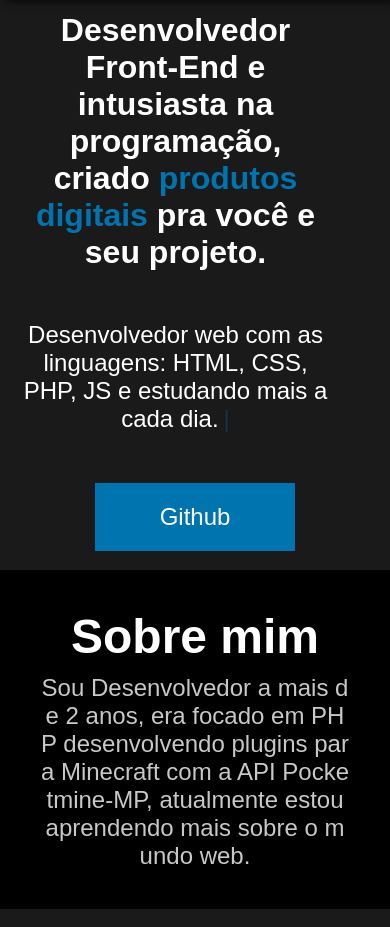
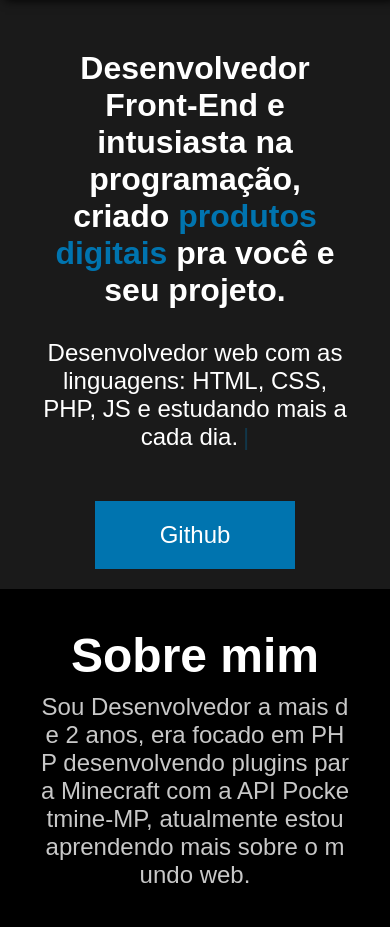
Before and after one commit to oKauaDev/kauadev.xyz, a PHP site: page / in a window 390 px wide. Shown: the part 70-997 px from the top of the page. Run offline with PHP 8.4, Linux system fonts and the light colour scheme.

Commit message:
Fix error 1

```diff
--- a/css/index.css
+++ b/css/index.css
@@ -171,6 +171,7 @@ body {
 }
 
 @media (max-width: 800px) {
+
     #container #quemsou {
         text-align: center;
     }
@@ -249,10 +250,14 @@ body {
 
     #container #top #top-title {
         width: 80%;
+        margin: 0 auto;
+        margin-top: 50px;
     }
 
     #container #top #subtitle-top {
         width: 80%;
+        margin: 0 auto;
+        margin-top: 30px;
     }
 
     #container #top #github-top-button {
--- a/js/navbar.js
+++ b/js/navbar.js
@@ -1,4 +1,4 @@
-if (window.innerHeight < 600) {
+
 const navbar = document.querySelector("label#menu-mobile");
 const menu = document.querySelector("ul#navbar");
 const header = document.querySelector("header");
@@ -14,11 +14,9 @@ if (window.innerHeight < 600) {
         header.classList.remove("activet");
     }
 });
-
 /**
  * Fechar menu quando clicar fora dele
  */
-
 window.addEventListener('click', event => {
     if (event.target == menu) {
         if (menu.style.height != "0px") {
@@ -28,5 +26,3 @@ if (window.innerHeight < 600) {
         }
     }
 });
-
-}
```
Lines whose indentation alone changed are shown as unchanged.
